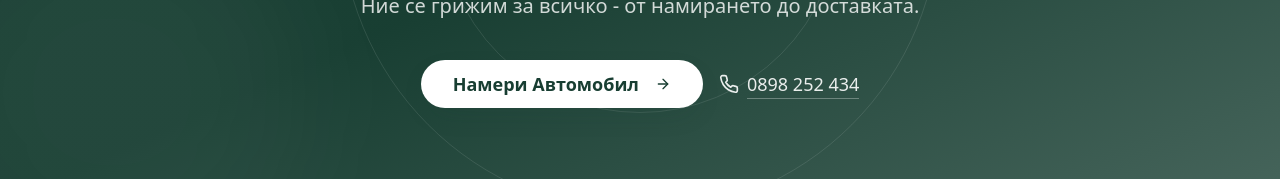
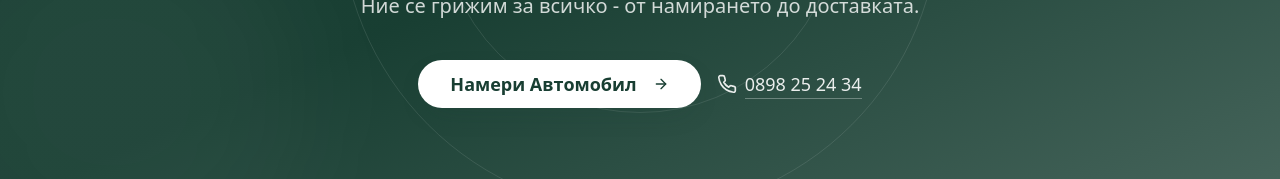
Before and after one commit to angelpeychinov/key4u-import-bulgaria, a React (Vite) app: page / in a window 1280 px wide. Shown: the part 4265-4444 px from the top of the page. Built offline with nearby package versions, Linux system fonts and the light colour scheme; the HTML template or start-up script is replaced by a standard one.

Commit message:
Changes
Co-authored-by: angelpeychinov <322812007+angelpeychinov@users.noreply.github.com>

```diff
--- a/src/pages/Home.tsx
+++ b/src/pages/Home.tsx
@@ -18,6 +18,7 @@ import {
   AccordionTrigger,
 } from "@/components/ui/accordion";
 import Autoplay from "embla-carousel-autoplay";
+import { CONTACT_PHONE_DISPLAY } from "@/lib/contact";
 import heroAsset from "@/assets/home-hero-2.jpg.asset.json";
 const heroImage = heroAsset.url;
 import bmwLogo from "@/assets/brands/bmw-logo.png";
@@ -260,7 +261,7 @@ export default function Home() {
               >
                 <Phone className="w-5 h-5" />
                 <span className="border-b border-primary-foreground/30 group-hover:border-primary-foreground transition-colors">
-                  0898 252 434
+                  {CONTACT_PHONE_DISPLAY}
                 </span>
               </a>
             </div>
--- a/src/pages/Process.tsx
+++ b/src/pages/Process.tsx
@@ -1,5 +1,6 @@
 import { SEO } from "@/components/SEO";
 import { useLanguage } from "@/contexts/LanguageContext";
+import { CONTACT_PHONE_DISPLAY } from "@/lib/contact";
 import { Button } from "@/components/ui/button";
 import { ClipboardList, Search, Gavel, CreditCard, Ship, Camera, Anchor, Truck, FileCheck, Phone, ArrowRight, CheckCircle2 } from "lucide-react";
 
```
